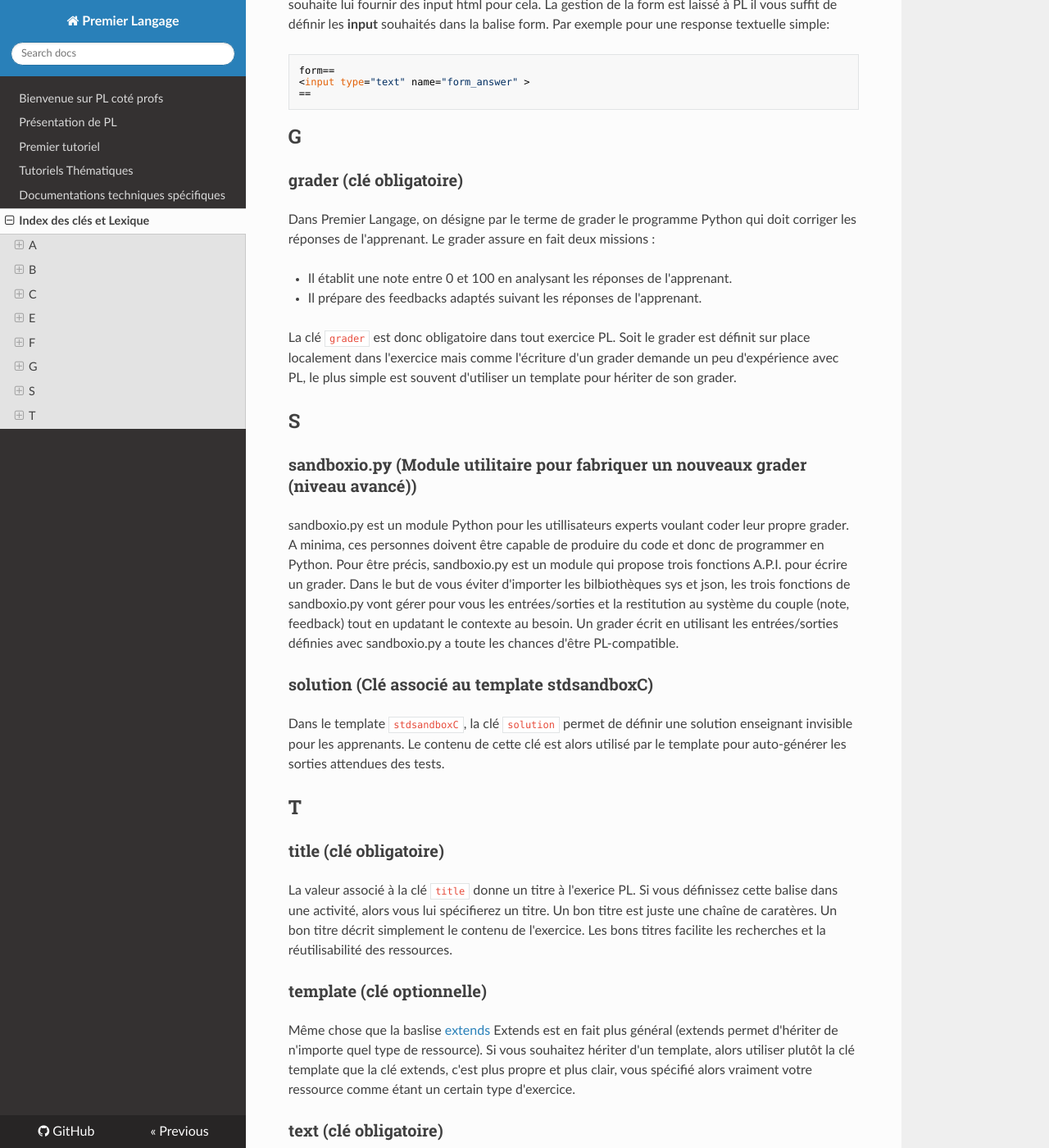
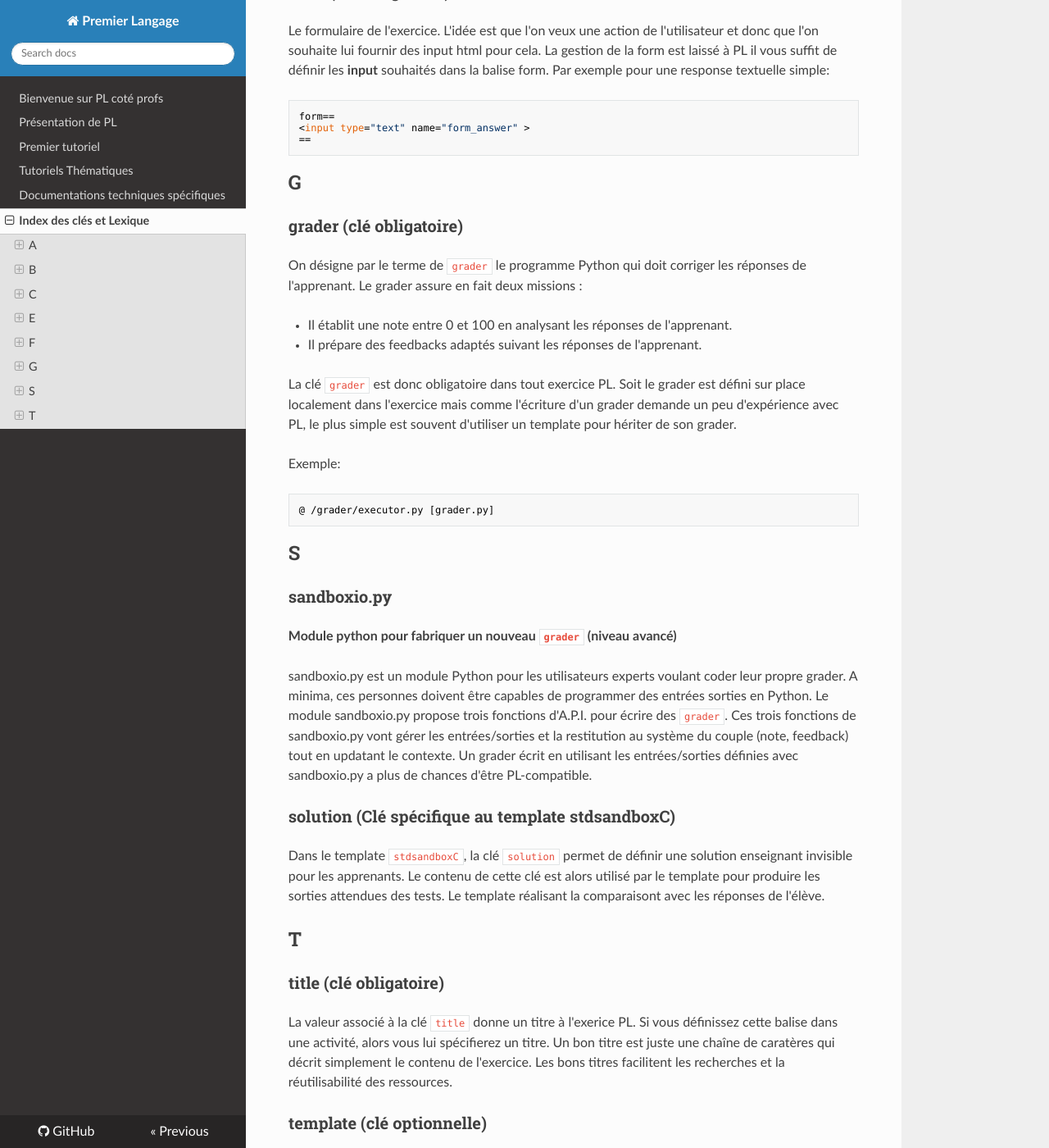
Before and after one commit to ddoyen/premierlangage-doc, an MkDocs documentation site: the page built from docs/lexique.md, in a window 1280 px wide and 1400 px high, scrolled down 1966 px. Shown: the whole window at 82% size. Built offline with MkDocs 1.6.1, drawn with Linux system fonts in a browser that asks for light colours; nearby versions of some CDN libraries; some of the changed text lies outside the part shown.

Commit message:
Update lexique.md

````diff
--- a/docs/lexique.md
+++ b/docs/lexique.md
@@ -22,25 +22,27 @@ proposés par la communauté. C'est une saine pratique de préciser les auteurs.
 ## B
 
 
-### before (clé associé au builder before)
+### before (clé utilisée par le builder `before` )
 
 Losqu'une ressource utilise le [builder `before`](before.md), elle doit alors absolument
 définir une clé `before`. Cette balise, souvent sur plusieurs lignes, devra contenir un
-petit script Python exécuté une seule fois à la construction.
-
+petit script Python exécuté une seule fois à la construction. Pour utilisez cette clef il faut avoir la ligne
+```
+@ /builder/before.py [builder.py]
+```
 
 ### builder (clé optionnelle)
 
-Le builder est un programme python exécuté avant que l'exercice soit proposer à l'apprenant.
+Le builder est un programme python exécuté avant que l'exercice soit proposé à l'apprenant.
 Le builder sert à rendre les exercices plus dynamiques notament en y insérant des parties
-aléatoires. Sans builder déclaré dans une ressource, l'étape de construction consiste juste
-à ne rien faire
+aléatoires.
+Sans builder déclaré dans une ressource, l'étape de construction ne modifie pas l'exercice.
 
 
 ## C
 
 
-### codebefore (Clé associé au template stdsandboxC)
+### codebefore (Clé spécifique au template stdsandboxC)
 
 Dans le template `stdsandboxC`, `codebefore` est utilisé pour inclure du code avant le code
 réponse proposé par l'apprenant. Si par exemple, l'exercice en C demande d'écrire une fonction
@@ -49,7 +51,7 @@ structure doit être insérer avant le code rendu par l'apprenant. `codebefore`
 cette discrète insertion.
 
 
-### codeafter (Clé associé au template stdsandboxC)
+### codeafter (Clé spécifique au template stdsandboxC)
 
 Dans le template `stdsandboxC`, la clé `codeafter` permet de rajouter du code C à la suite du
 code proposé par l'apprenant et cela avant compilation. Quand un exercice demande de coder une
@@ -95,35 +97,41 @@ form==
 
 ### grader (clé obligatoire)
 
-Dans Premier Langage, on désigne par le terme de grader le programme Python qui doit corriger
+On désigne par le terme de `grader` le programme Python qui doit corriger
 les réponses de l'apprenant. Le grader assure en fait deux missions :
 
 * Il établit une note entre 0 et 100 en analysant les réponses de l'apprenant.
 * Il prépare des feedbacks adaptés suivant les réponses de l'apprenant.
 
-La clé `grader` est donc obligatoire dans tout exercice PL. Soit le grader est définit sur
+La clé `grader` est donc obligatoire dans tout exercice PL. Soit le grader est défini sur
 place localement dans l'exercice mais comme l'écriture d'un grader demande un peu d'expérience
 avec PL, le plus simple est souvent d'utiliser un template pour hériter de son grader.
+
+Exemple:
+```
+@ /grader/executor.py [grader.py]
+```
 
 
 ## S
 
-### sandboxio.py (Module utilitaire pour fabriquer un nouveaux grader (niveau avancé))
+### sandboxio.py
 
-sandboxio.py est un module Python pour les utillisateurs experts voulant coder leur propre
-grader. A minima, ces personnes doivent être capable de produire du code et donc de programmer
-en Python. Pour être précis, sandboxio.py est un module qui propose trois fonctions A.P.I.
-pour écrire un grader. Dans le but de vous éviter d'importer les bilbiothèques sys et json, les
-trois fonctions de sandboxio.py vont gérer pour vous les entrées/sorties et la restitution au
-système du couple (note, feedback) tout en updatant le contexte au besoin. Un grader écrit en
-utilisant les entrées/sorties définies avec sandboxio.py a toute les chances d'être PL-compatible.
+**Module python pour fabriquer un nouveau `grader` (niveau avancé)**
+
+sandboxio.py est un module Python pour les utilisateurs experts voulant coder leur propre
+grader. A minima, ces personnes doivent être capables de programmer des entrées sorties
+en Python. Le module sandboxio.py propose trois fonctions d'A.P.I.
+pour écrire des `grader`. Ces trois fonctions de sandboxio.py vont gérer les entrées/sorties et la restitution au
+système du couple (note, feedback) tout en updatant le contexte. Un grader écrit en
+utilisant les entrées/sorties définies avec sandboxio.py a plus de chances d'être PL-compatible.
 
 
-### solution (Clé associé au template stdsandboxC)
+### solution (Clé spécifique au template stdsandboxC)
 
 Dans le template `stdsandboxC`, la clé `solution` permet de définir une solution enseignant
 invisible pour les apprenants. Le contenu de cette clé est alors utilisé par le template pour
-auto-générer les sorties attendues des tests.
+produire les sorties attendues des tests. Le template réalisant la comparaisont avec les réponses de l'élève.
 
 
 ## T
@@ -132,9 +140,9 @@ auto-générer les sorties attendues des tests.
 ### title (clé obligatoire)
 
 La valeur associé à la clé `title` donne un titre à l'exerice PL. Si vous définissez cette balise
-dans une activité, alors vous lui spécifierez un titre. Un bon titre est juste une chaîne de caratères.
-Un bon titre décrit simplement le contenu de l'exercice. Les bons titres facilite les recherches et la
-réutilisabilité des ressources.
+dans une activité, alors vous lui spécifierez un titre.
+Un bon titre est juste une chaîne de caratères qui décrit simplement le contenu de l'exercice.
+Les bons titres facilitent les recherches et la réutilisabilité des ressources.
 
 
 ### template (clé optionnelle)
````
